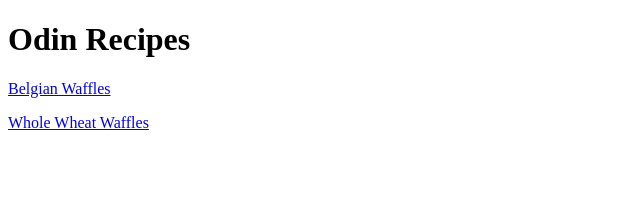
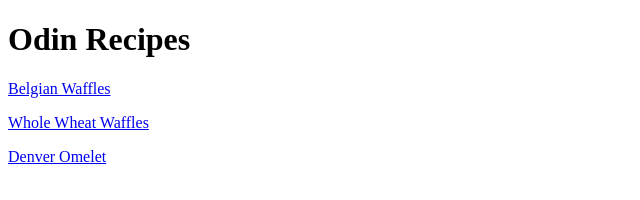
Before and after one commit to phillipsaur/odin-recipes, a plain HTML site: page index.html in a window 1280 px wide. Shown: the whole page, without its empty margins (0-640 px from the left). Drawn offline with Linux system fonts and the light colour scheme.

Commit message:
Added link for denveromelet.html

```diff
--- a/index.html
+++ b/index.html
@@ -11,6 +11,7 @@
         <h1>Odin Recipes</h1>
         <p><a href="./recipes/belgianwaffles.html">Belgian Waffles</a></p>
         <p><a href="./recipes/wholewheatpancakes.html">Whole Wheat Waffles</a></p>
+        <p><a href="./recipes/denveromelet.html">Denver Omelet</a></p>
     </body>
 
 </html>
```
